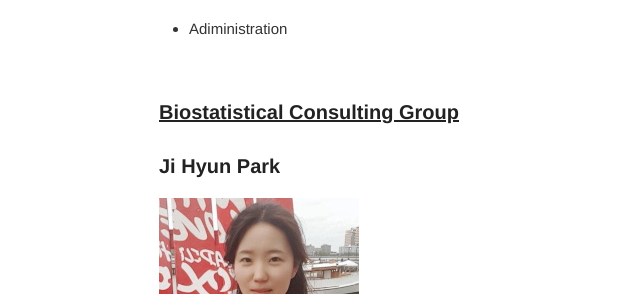
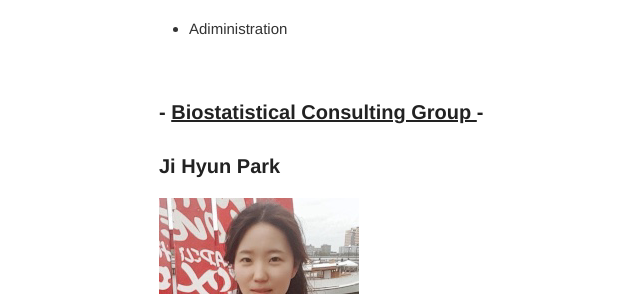
Before and after one commit to neurostat-lab/neurostat-lab.github.io, a Jekyll site: the page built from people.md, in a window 1280 px wide and 900 px high, scrolled down 2564 px. Shown: the part 159-453 px from the top of the window, without its empty margins (121-761 px from the left). Built offline with Jekyll 4.4.1, drawn with Linux system fonts in a browser that asks for light colours; our own code applies the rules of GitHub Pages for plain Markdown files.

```diff
--- a/people.md
+++ b/people.md
@@ -56,7 +56,7 @@ permalink: /people/
 
 <br>
 
-### <U> Biostatistical Consulting Group </U> ###
+### - <U> Biostatistical Consulting Group </U> - ###
 
 ### Ji Hyun Park
 <img src="/images/jihyun.png" style="width: 200px;" class="img-circle avatar;"/><br>
```
